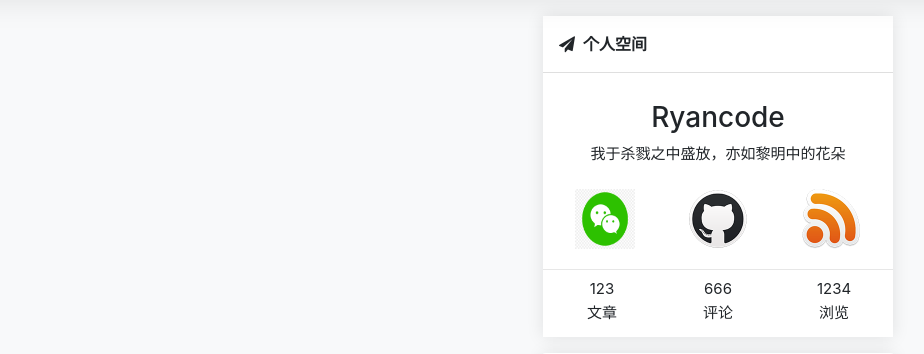
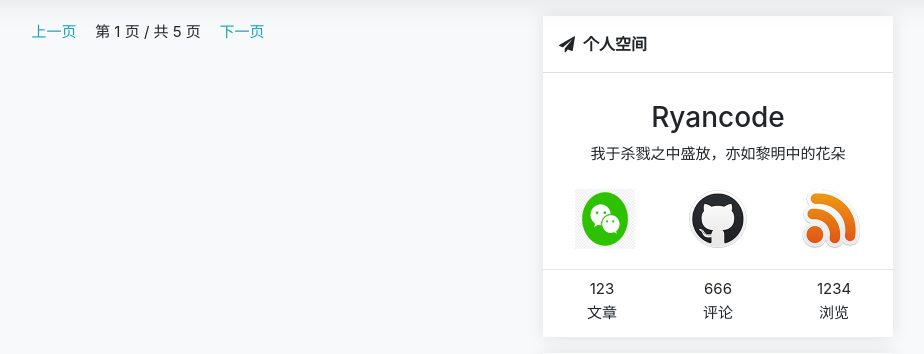
Before and after one commit to RyanQAQ/myblog, a Django app: page / in a window 1280 px wide. Shown: the part 64-418 px from the top of the page, without its empty margins (302-1226 px from the left). Run offline with Django 3.2, Linux system fonts and the light colour scheme; data that the repository does not hold is empty; some libraries are stand-ins or nearby versions.

Commit message:
更新了分页功能

```diff
--- a/blog/static/css/base.css
+++ b/blog/static/css/base.css
@@ -126,8 +126,22 @@
     font-size: 15px;
 }
 
+.summary-block .title a {
+    font-weight: 600;
+}
+
+.summary-block .title a:hover {
+    color: lightcoral !important;
+}
+
 .summary-footer, .summary-footer a, .pub-date {
     color: dimgray;
+}
+
+/* --------------分页--------------*/
+.page-cut-btn {
+    border: none;
+    box-shadow: none;
 }
 
 /* ----------------右边部分--------------*/
--- a/templates/tags/articles.html
+++ b/templates/tags/articles.html
@@ -1,7 +1,7 @@
 <div class="summary-list">
     {% for article in articles %}
     <section class="summary-block mb-2 mb-sm-2 p-1 p-lg-3 bg-white">
-        <h5 class="title d-inline-block pl-2"><a href="#">{{ article.title }}</a></h5>
+        <h5 class="title d-inline-block pl-2"><a class="text-info" href="#">{{ article.title }}</a></h5>
         <span class="pub-date float-right mr-3 fs-15">
             <i class="fa fa-calendar mr-1" aria-hidden="true"></i>{{ article.create_date }}
         </span>
@@ -25,3 +25,5 @@
     </section>
     {% endfor %}
 </div>
+
+{% include 'tags/pagecut.html' %}
--- /dev/null
+++ b/templates/tags/pagecut.html
@@ -0,0 +1,5 @@
+<div class="text-center page-cut my-2 mt-sm-1 fs-15">
+    <button class="text-info page-cut-btn bg-light" {% if not page_obj.has_previous %}disabled{% endif %}>上一页</button>
+    &nbsp;&nbsp;第&nbsp;1&nbsp;页&nbsp;/&nbsp;共&nbsp;5&nbsp;页&nbsp;&nbsp;
+    <button class="text-info page-cut-btn bg-light" {% if not page_obj.has_previous %}disabled{% endif %}>下一页</button>
+</div>
```
